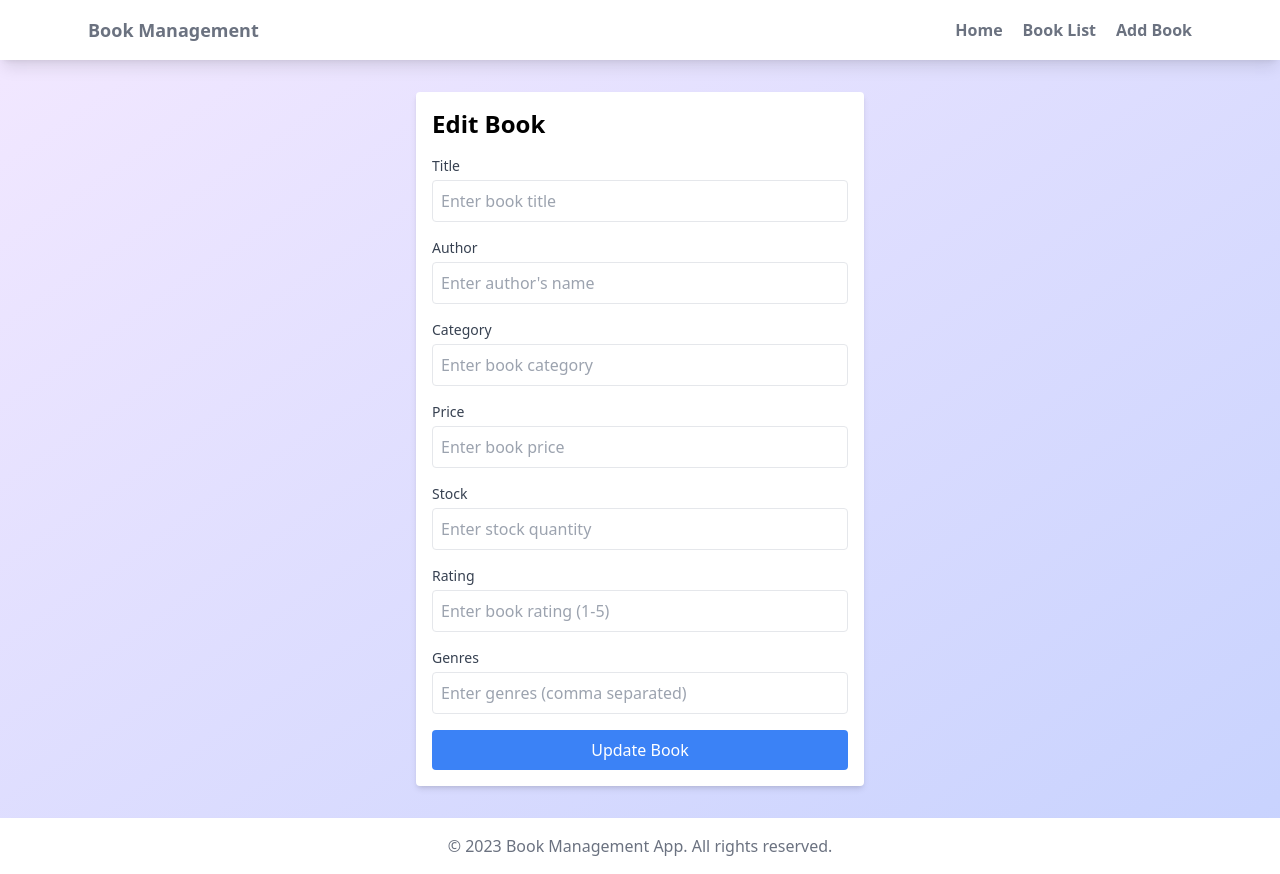
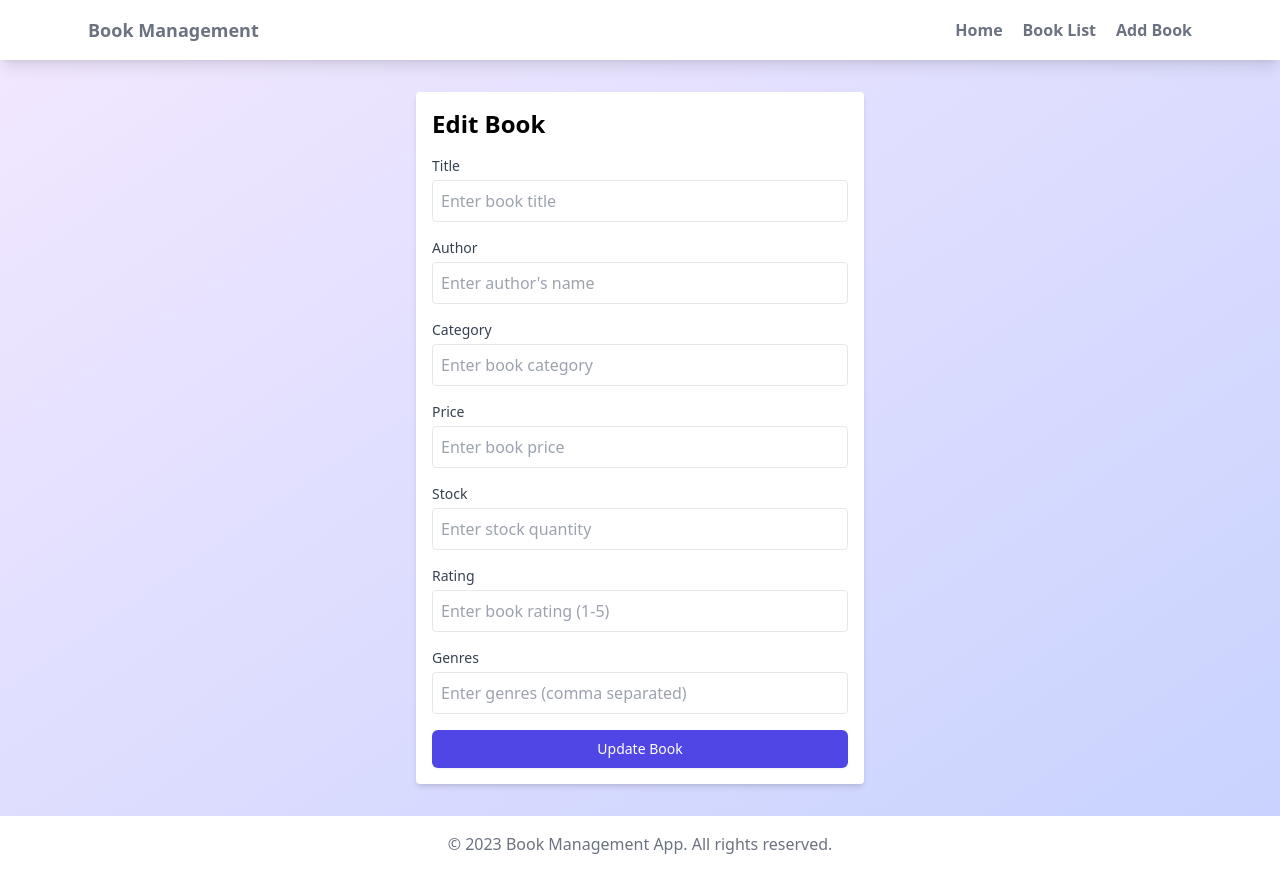
Before and after one commit to pratham1659/React-apiConnect, a React (Create React App) app: page /edit-book/1 in a window 1280 px wide. Built offline with nearby package versions, Linux system fonts and the light colour scheme; no server answers.

Commit message:
BookUpdate Major Changes

```diff
--- a/src/components/BookUpdate.jsx
+++ b/src/components/BookUpdate.jsx
@@ -1,25 +1,33 @@
 import { useEffect, useState } from "react";
-import { useParams, useNavigate } from "react-router-dom";
+import { useParams, useNavigate, useLocation } from "react-router-dom";
 import { getBookById, updateBook } from "../services/bookService";
 import { Toaster, toast } from "react-hot-toast";
 
-const EditBook = () => {
+const BookUpdate = () => {
   const { id } = useParams();
+  const location = useLocation();
   const navigate = useNavigate();
-  const [formData, setFormData] = useState({
+  const [formData, setFormData] = useState(
+    location.state?.book || {
       title: "",
       author: "",
       category: "",
       price: "",
       stock: "",
       rating: "",
-    genres: "",
-  });
+      genres: [],
+    }
+  );
 
   useEffect(() => {
     const fetchBook = async () => {
       try {
         const book = await getBookById(id);
+        setFormData({
+          ...book,
+          genres: Array.isArray(book.genres) ? book.genres : [],
+        });
+        console.log("Fetched book:", book); // Log the response
         setFormData(book);
       } catch (error) {
         toast.error(`Failed to fetch book details - ${error}`);
@@ -77,7 +85,6 @@ const EditBook = () => {
           onChange={handleChange}
           placeholder="Enter book title"
           className="w-full p-2 border rounded mt-1"
-          required
         />
       </div>
       {/* Author Field */}
@@ -93,7 +100,6 @@ const EditBook = () => {
           onChange={handleChange}
           placeholder="Enter author's name"
           className="w-full p-2 border rounded mt-1"
-          required
         />
       </div>
       {/* Category Field */}
@@ -109,7 +115,6 @@ const EditBook = () => {
           onChange={handleChange}
           placeholder="Enter book category"
           className="w-full p-2 border rounded mt-1"
-          required
         />
       </div>
       {/* Price Field */}
@@ -141,7 +146,6 @@ const EditBook = () => {
           onChange={handleChange}
           placeholder="Enter stock quantity"
           className="w-full p-2 border rounded mt-1"
-          required
         />
       </div>
 
@@ -158,10 +162,9 @@ const EditBook = () => {
           onChange={handleChange}
           placeholder="Enter book rating (1-5)"
           className="w-full p-2 border rounded mt-1"
-          step="0.1"
+          step={0.1}
           min="1"
           max="5"
-          required
         />
       </div>
 
@@ -181,7 +184,9 @@ const EditBook = () => {
         />
       </div>
 
-      <button type="submit" className="w-full bg-blue-500 text-white py-2 rounded hover:bg-blue-600">
+      <button
+        type="submit"
+        className="w-full flex justify-center py-2 px-4 border border-transparent rounded-md shadow-sm text-sm font-medium text-white bg-indigo-600 hover:bg-indigo-700 focus:outline-none focus:ring-2 focus:ring-offset-2 focus:ring-indigo-500">
         Update Book
       </button>
       <Toaster position="top-right" reverseOrder={false} />
@@ -189,4 +194,4 @@ const EditBook = () => {
   );
 };
 
-export default EditBook;
+export default BookUpdate;
```
Lines whose indentation alone changed are shown as unchanged.
